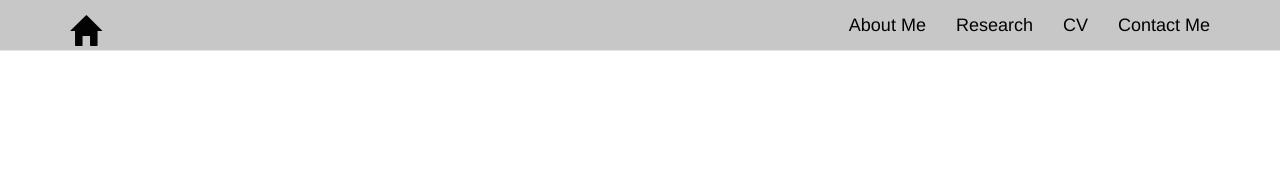
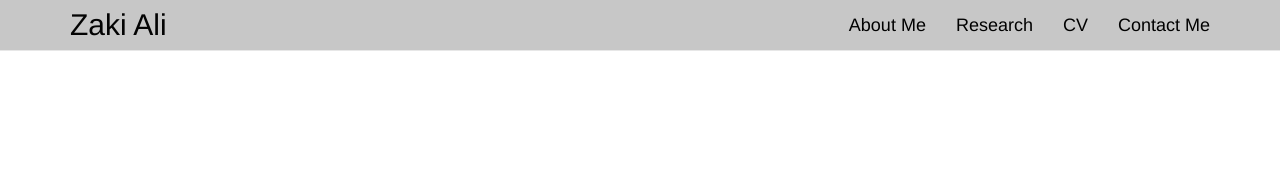
Before and after one commit to zakiali/website, a plain HTML site: page contactme.html in a window 1280 px wide. Shown: the top 178 px of the page. Drawn offline with nearby package versions, Linux system fonts and the light colour scheme.

Commit message:
update research and contact me header

```diff
--- a/contactme.html
+++ b/contactme.html
@@ -26,7 +26,8 @@
                         <span class="icon-bar"></span>
                         <span class="icon-bar"></span>
                     </button>
-                    <a class="navbar-brand" href="index.html"><span class="glyphicon glyphicon-home home"</a>
+                    <!--a class="navbar-brand" href="index.html"><span class="glyphicon glyphicon-home home"</a-->
+                    <a class="navbar-brand" href="index.html">Zaki Ali</a>
                 </div>
                 <div id="navbar" class="navbar-collapse collapse">
                     <ul class="nav navbar-nav navbar-right">
```
Also changed, not shown: research.html (+2 -1 lines).
